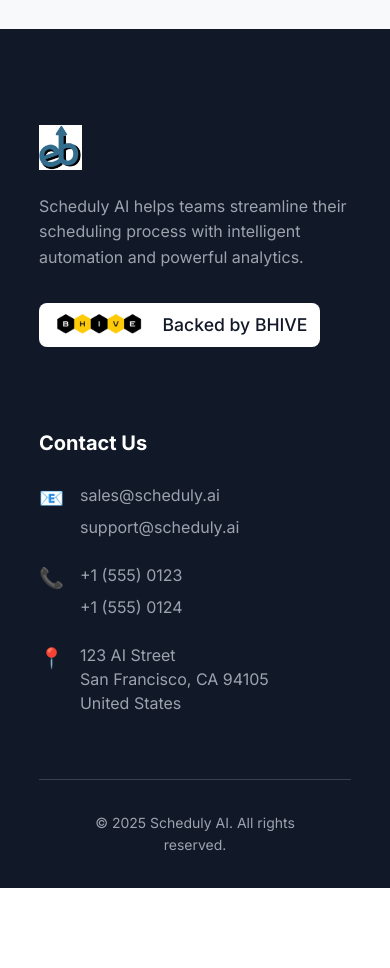
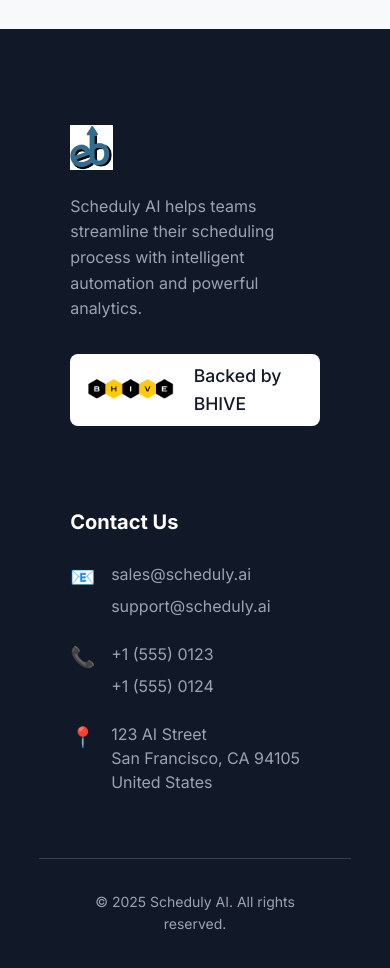
Before and after one commit to Jannatt22/Scheduly-AI, a React (Create React App) app: page / in a window 390 px wide. Shown: the part 6700-7668 px from the top of the page. Before the commit the page ends 7588 px from the top, so only its background shows below. Built offline with nearby package versions, Linux system fonts and the light colour scheme.

Commit message:
Align footer content with bottom line

```diff
--- a/src/App.css
+++ b/src/App.css
@@ -327,6 +327,7 @@
   justify-content: space-between;
   gap: 5rem;
   margin-bottom: 4rem;
+  padding: 0 10%;
 }
 
 .footer-company {
@@ -489,6 +490,7 @@
   .footer-content {
     flex-direction: column;
     gap: 3rem;
+    padding: 0 10%;
   }
 
   .footer-company, .footer-contact {
```
